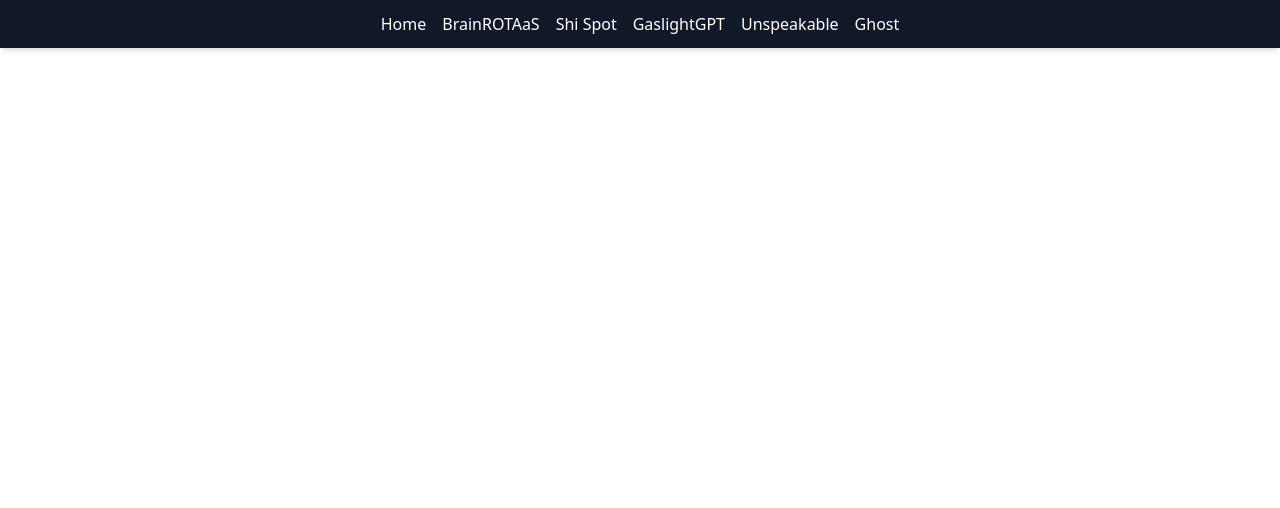
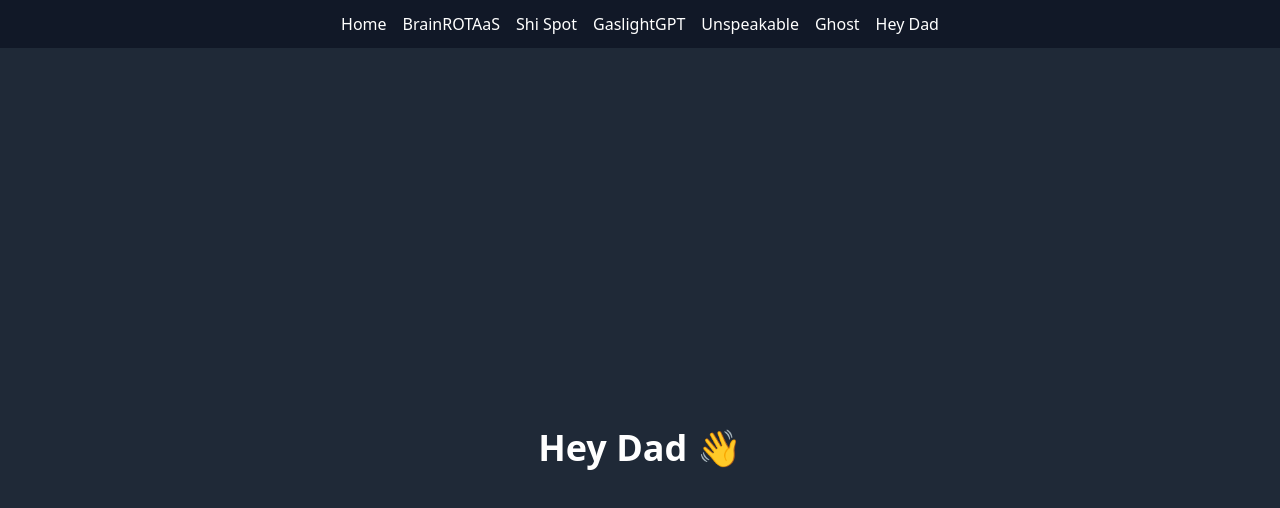
Before and after one commit to lwelling/fake-startup-site, a React (Vite) app: page /heydad in a window 1280 px wide. Shown: the top 508 px of the page. Built offline with nearby package versions, Linux system fonts and the light colour scheme.

Commit message:
Add HeyDad page

```diff
--- a/src/App.jsx
+++ b/src/App.jsx
@@ -6,6 +6,7 @@ import GaslightGPT from './pages/GaslightGPT.jsx';
 import Unspeakable from './pages/Unspeakable.jsx';
 import Ghost from './pages/Ghost.jsx';
 import Navbar from './components/Navbar.jsx';
+import HeyDad from './pages/HeyDad.jsx';
 
 export default function App() {
   return (
@@ -18,6 +19,7 @@ export default function App() {
         <Route path="/gaslight" element={<GaslightGPT />} />
         <Route path="/unspeakable" element={<Unspeakable />} />
         <Route path="/ghost" element={<Ghost />} />
+        <Route path="/heydad" element={<HeyDad />} />
       </Routes>
     </BrowserRouter>
   );
--- a/src/components/Navbar.jsx
+++ b/src/components/Navbar.jsx
@@ -22,6 +22,9 @@ export default function Navbar() {
         <li>
           <Link to="/ghost" className="hover:underline">Ghost</Link>
         </li>
+        <li>
+          <Link to="/heydad" className="hover:underline">Hey Dad</Link>
+        </li>
       </ul>
     </nav>
   );
--- /dev/null
+++ b/src/pages/HeyDad.jsx
@@ -0,0 +1,11 @@
+import React from 'react';
+
+export default function HeyDad() {
+  return (
+    <div className="min-h-screen flex items-center justify-center bg-gray-800 text-white">
+      <h1 className="text-4xl font-bold">
+        Hey Dad <span role="img" aria-label="waving hand">👋</span>
+      </h1>
+    </div>
+  );
+}
```
